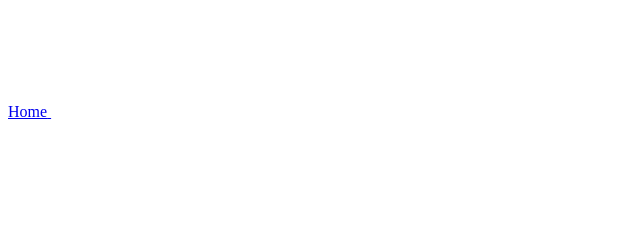
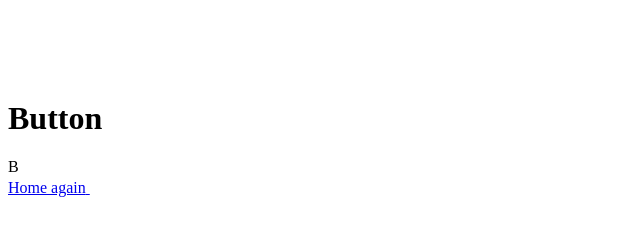
Before and after one commit to theCubix/gatsby-voltagearc, a Gatsby site: page /button in a window 1280 px wide. Shown: the whole page, without its empty margins (0-640 px from the left). Built offline with nearby package versions, Linux system fonts and the light colour scheme; Gatsby itself is replaced by a stand-in of ours.

Commit message:
Added heading component and modified button text

```diff
--- a/src/pages/button.jsx
+++ b/src/pages/button.jsx
@@ -7,7 +7,8 @@ const IndexPage = () => (
   <div style={{
     marginTop: '100px'
   }}>
-    <ButtonLink dest="/" className="z-1">Home</ButtonLink>
+    <Heading title="Button" letter="B" />
+    <ButtonLink dest="/" className="z-1">Home again</ButtonLink>
   </div>
 )
 
```
